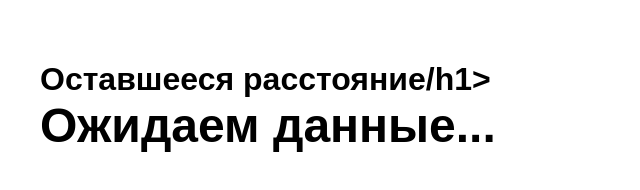
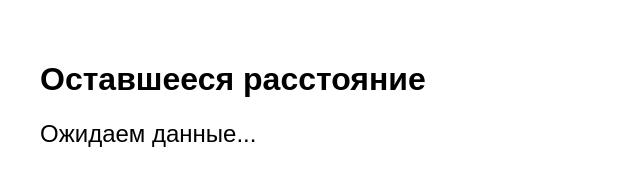
Before and after one commit to VirusVaz/compas, a plain HTML site: page index.html in a window 1280 px wide. Shown: the whole page, without its empty margins (0-640 px from the left). Drawn offline with Linux system fonts and the light colour scheme.

Commit message:
Исправлена ошибка в разметке: закрывающий тег h1 был неправильно написан

```diff
--- a/index.html
+++ b/index.html
@@ -9,7 +9,7 @@
   </style>
 </head>
 <body>
-  <h1>Оставшееся расстояние/h1>
+  <h1>Оставшееся расстояние</h1>
   <div id="distance">Ожидаем данные...</div>
 
   <script>
```
